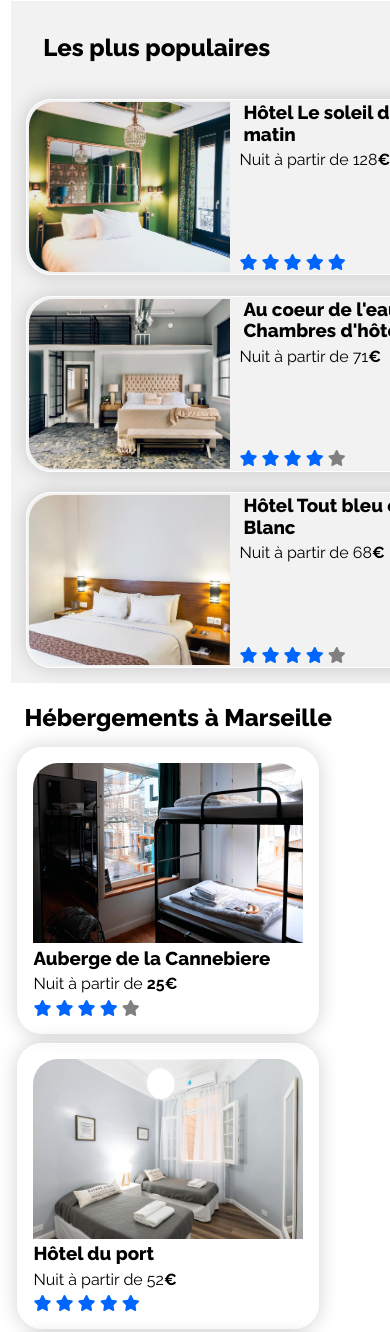
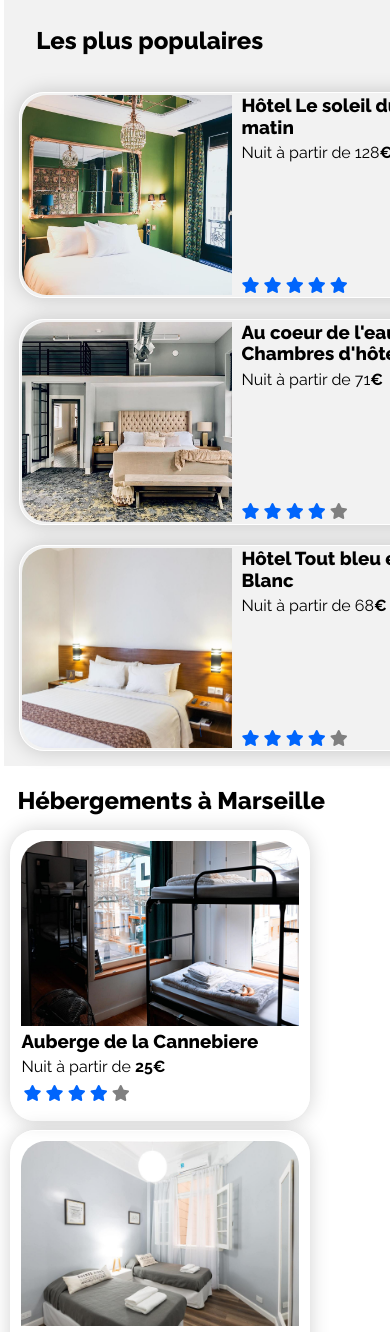
Before and after one commit to jonathanranchin/JonathanRanchin_2_11012021, a plain HTML site: page index.html in a window 390 px wide. Shown: the part 612-1944 px from the top of the page. Drawn offline with Linux system fonts and the light colour scheme; a web font is replaced by a local one.

Commit message:
Recentrage des images et ajout d'un autre breakpoint à 1081px

```diff
--- a/css/style.css
+++ b/css/style.css
@@ -2,7 +2,7 @@
    This CSS follows the order of the HTML
    Parts : Header, Searchbar and Filters,
            Main sections (3 parts),
-           Footer, Mobile Breakpoints (3 points)
+           Footer, Mobile Breakpoints (4 points)
 */
 @font-face {
   font-family: 'Raleway';
@@ -95,7 +95,7 @@ h2 {
 }
 h3 {
   font-weight: 800;
-  margin: 0px 0px 0px 4px;
+  margin: 0px 0px 0px 0px;
 }
 h4 {
   font-weight: 800;
@@ -284,20 +284,26 @@ li {
   display: flex;
   order:0;
   border-radius: 25px;
-  padding: 5px;
+  padding: 0px 0px 5px 0px;
   margin: 1%;
   border: white 1px solid;
   box-shadow: 0 0 20px #0000002e;
   cursor: pointer;
+}
+.main-housing-article a {
+  padding: 2px;
 }
 .main-housing-article:hover {
   transform: scale(1.01);
 }
 .main-housing-article img {
   object-fit: cover;
-  width: 250px;
-  height: 145px;
+  width: 255px;
+  height: 146px;
   border-radius: 25px 25px 0 0;
+}
+.main-housing-article div {
+  padding: 2px;
 }
 .fa-star {
   color: grey;
@@ -352,7 +358,6 @@ li {
   order: 1;
   width: 145px;
   height: 170px;
-  max-height: 170px;
   object-fit: cover;
   border-radius: 25px 0 0 25px;
   float: left;
@@ -386,8 +391,9 @@ li {
   margin: 3% 0px -10px 3%;
 }
 #activity-container h3 {
-  padding: 0px;
-  margin: 5%;
+  float: center;
+  padding: 0px 0px 0px 0px;
+  margin: 2%;
   font-weight: bold;
 }
 .item-long {
@@ -461,10 +467,14 @@ li {
   cursor: pointer;
 }
 /* Footer end */
-/* 3 Breakpoints at 768 600 and 480 px */
-@media screen and (max-width: 769px) {
+/* 3 Breakpoints at 768 600 and 480 px one small change at 1080px*/
+@media screen and (max-width: 1081px) {
   #housing-section {
     flex-direction: column;
+  }
+  .popular-housing {
+    order: 0;
+    min-width: 98%;
   }
   #housing-main {
     order: 1;
@@ -472,16 +482,23 @@ li {
     justify-content: space-evenly;
   }
   .main-housing-article img {
-    width: 300px;
-    height: 145px;
+    width: 350px;
+    height: 185px;
   }
-  .popular-housing {
-    order: 0;
-    min-width: 98%;
+  .popular-housing-article {
+    margin: 1%;
+    max-width: 97%;
+    height: 200px;
   }
   .popular-housing img {
-    min-width: 45%;
-    max-height: 15em;
+    min-width: 55%;
+    height: 100%;
+  }
+}
+@media screen and (max-width: 769px) {
+  .main-housing-article img {
+    width: 100%;
+    height: 185px;
   }
   .popular-housing-article  {
     display: flex;
@@ -522,8 +539,8 @@ li {
   }
   #activity-container img{
    width:100%;
-   height: 79%;
-   max-height: 80%;
+   height: 87%;
+   max-height: 87%;
    object-fit: cover;
    border-radius: 15px 15px 0 0;
   }
@@ -644,6 +661,9 @@ li {
   }
 }
 @media screen and (max-width: 481px) {
+  body {
+    margin: 1px;
+  }
   .nav-bar-right-header {
     margin: 0px;
     padding: 125px 40% 32px 40%;
@@ -664,13 +684,21 @@ li {
   }
   #housing-main {
     background-color: white;
-    max-width: 97%;
+    max-width: 98%;
+  }
+  #activity-background {
+    margin: 0px;
+  }
+  #activity-container {
+    height: 1700px;
   }
   .item-long,
   .item-middle,
   .item-small,
-  .main-div,
   .popular-housing  {
-   width: 97%;
+   width: 96%;
+  }
+  .main-div {
+    width: 100%;
   }
 }
```
